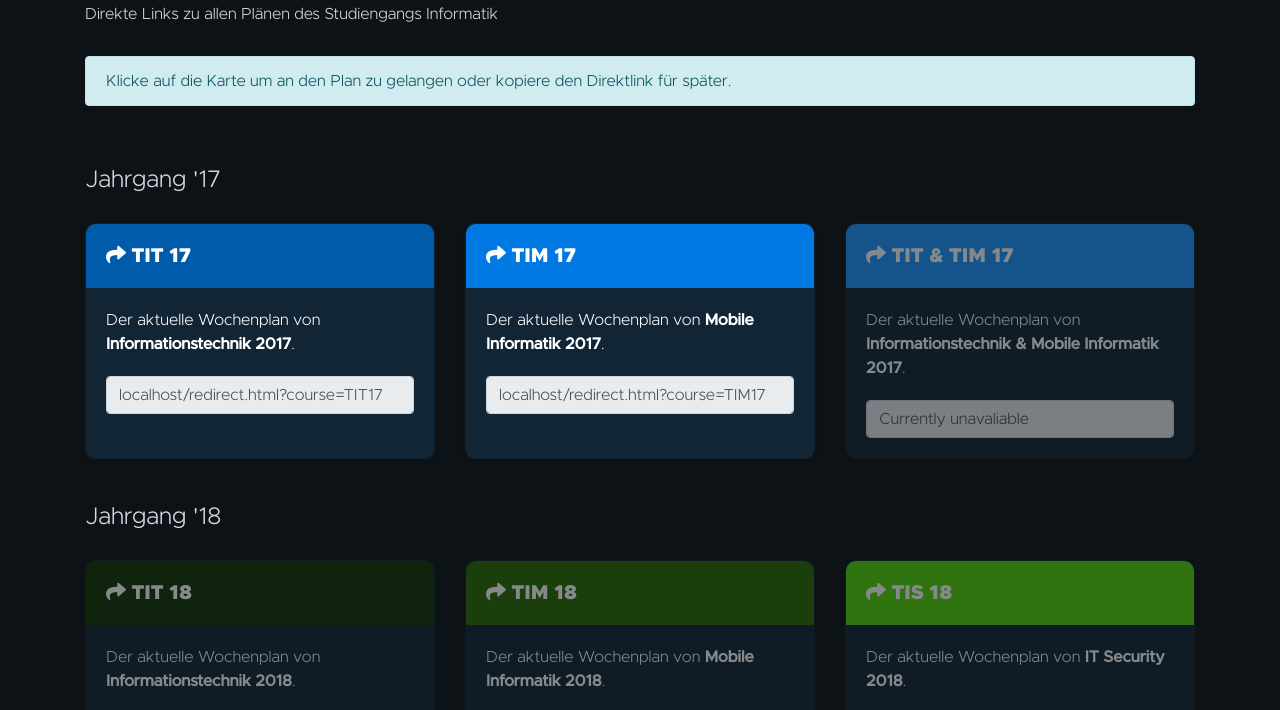
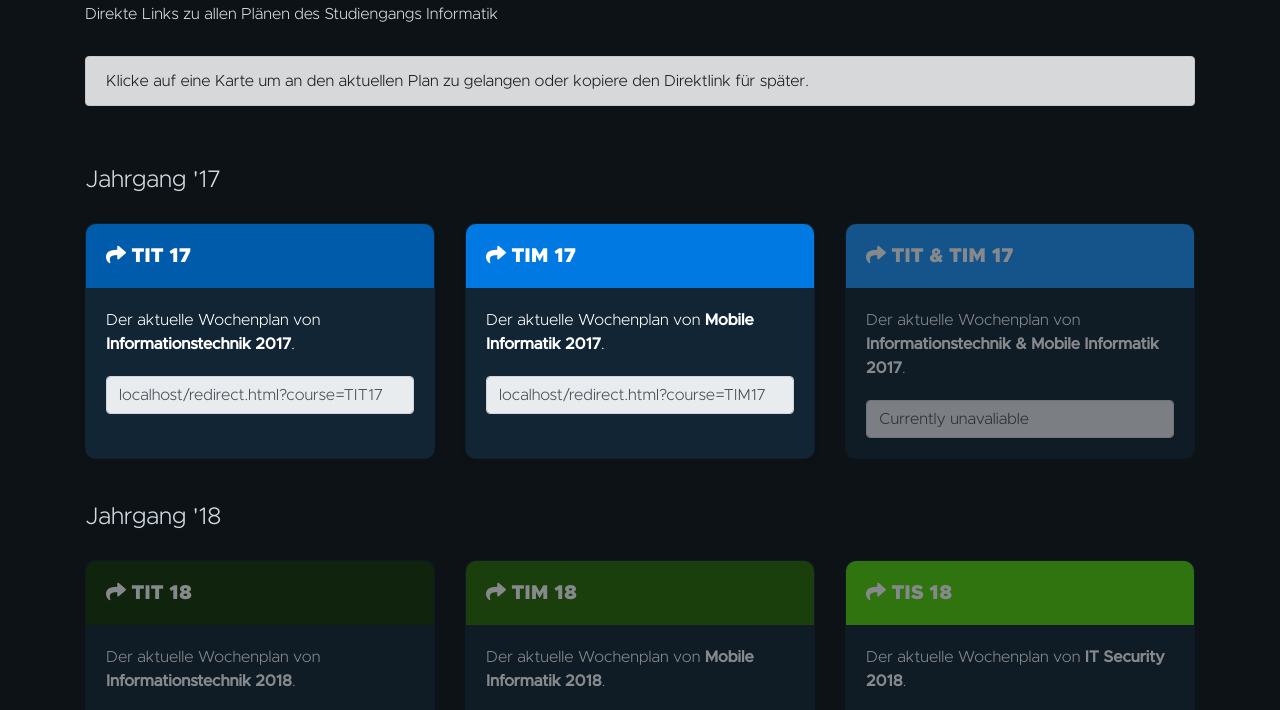
Before and after one commit to nickelswitte/rapla-redirect, a plain HTML site: page index.html in a window 1280 px wide. Shown: the part 71-781 px from the top of the page. Drawn offline with Linux system fonts and the light colour scheme.

Commit message:
Slight style changes

```diff
--- a/index.html
+++ b/index.html
@@ -38,8 +38,8 @@
 				<h1>DHBW Redirect</h1>
 				<h6>Direkte Links zu allen Plänen des Studiengangs Informatik</h6>
 				<br />
-				<div class="alert alert-info alert-dismissible fade show">
-					Klicke auf die Karte um an den Plan zu gelangen oder kopiere den Direktlink für später.
+				<div class="alert alert-dark alert-dismissible fade show">
+					Klicke auf eine Karte um an den aktuellen Plan zu gelangen oder kopiere den Direktlink für später.
 				</div>
 			</div>
 		</div>
```
